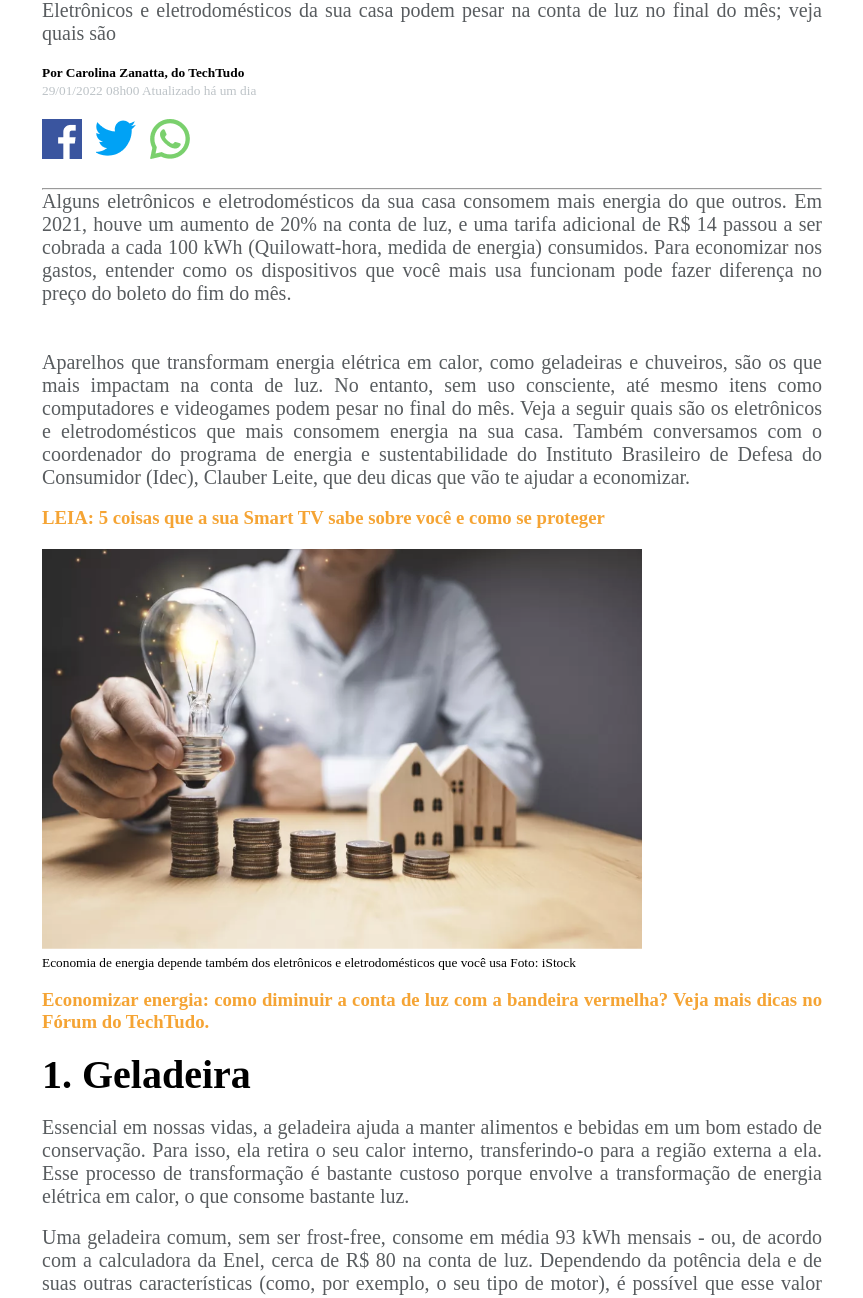
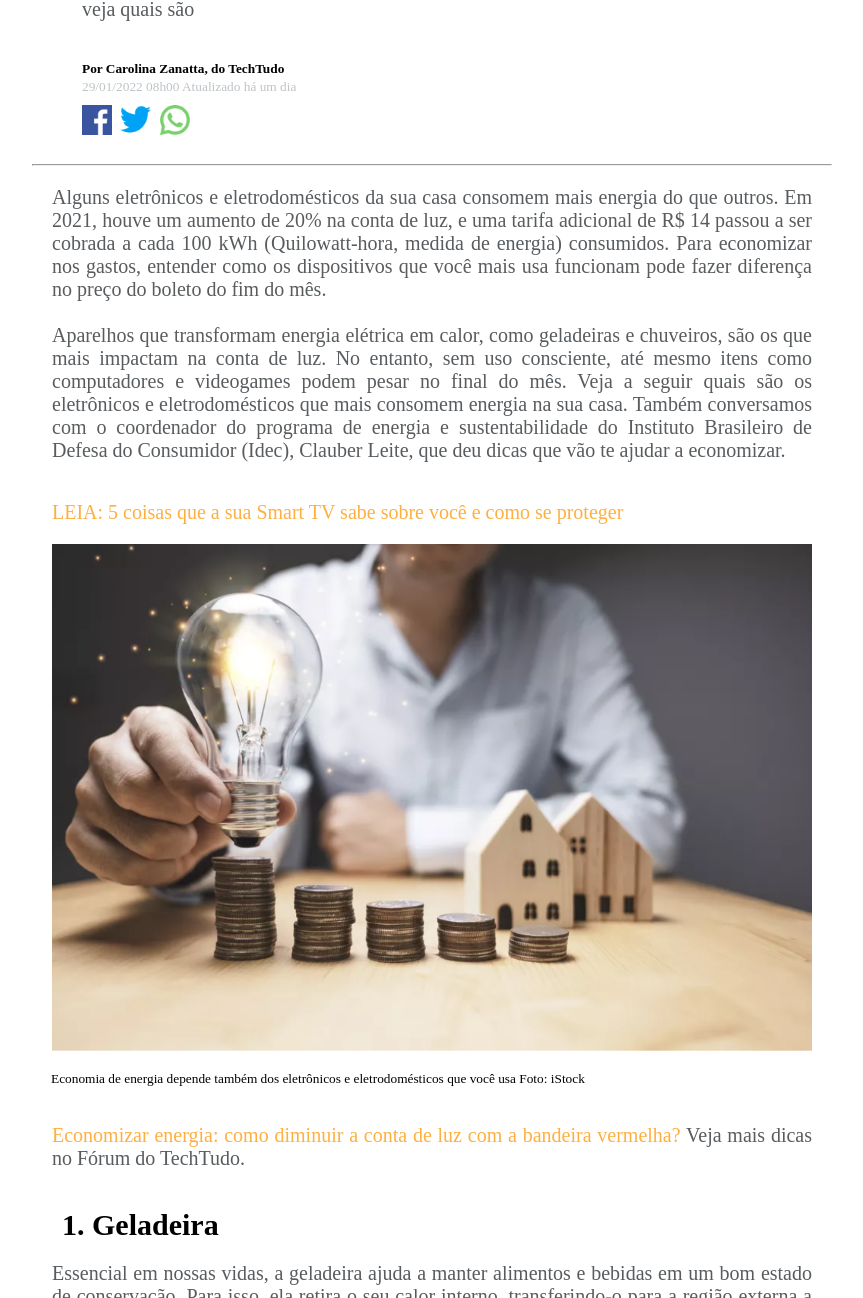
Before and after one commit to 27sarrazin/paginaconteudo, a plain HTML site: page index.html in a window 1280 px wide. Shown: the part 322-1620 px from the top of the page, without its empty margins (208-1071 px from the left). Drawn offline with Linux system fonts and the light colour scheme.

Commit message:
ajustes finais

```diff
--- /dev/null
+++ b/css/responsivo.css
@@ -0,0 +1,35 @@
+@charset "UTF-8";
+
+.topo{
+    border-bottom:10px solid #ffaf40;
+    width: 100%;
+    text-align: center;
+    font-weight: bold;
+    color: white;
+    background-color:#4b4b4b;
+    padding: 8px;
+
+}
+.topo2{
+    padding: 30px;
+    font-size: 50px;
+    text-align: center;
+}
+.topinho{
+    text-align: left;
+    padding-right: 40px;
+    padding-left: 50px;
+}
+
+.icone{
+    margin-left: 45px;
+
+}
+.rede-social{
+    height: 30px;
+    width: auto;
+    margin-top: 10px;
+    box-sizing: border-box;
+    margin-left: 5px;
+
+}
--- a/css/style.css
+++ b/css/style.css
@@ -6,69 +6,71 @@
 body,html{
     overflow-x: hidden;
 }
-.topo2{
-    font-size: 70px;
+main{
+    background-color: white;
+    margin: auto;
+    min-width: 320px;
+    max-width:800px;
+    padding: 20px;
+
 }
-.topo{
-    border-bottom:10px solid #ffaf40;
-    width: 100%;
-    text-align: center;
-    font-weight: bold;
-    color: white;
-    background-color:#4b4b4b;
-    padding: 8px;
+p{
+    font-size: 20px;
+    text-align: justify;
+    color: #585c5f;
+    padding: 20px;
+
+
+}
+span{
+    color:#bdc3c7;
+    margin-left: 50px;
+}
+picture img{
+    margin: auto;
+    display: block;
+}
+
+hr{
+    margin-top: 25px;
+
+}
+.moedas{
+    max-width: 95%;
+}
+.energia{
+    padding-top: 1px;
+    color: #ffaf40;
+
+}
+color{
+    color:#585c5f;
+}
+
+small{
+    margin-left: 19px;
+}
+
+.carol{
+    margin-left: 50px;
+}
+.geladeira{
+    height: 15%;
+    max-width: 95%;
+}
+ol{
+    list-style-position:inside;
+
+}
+.lista{
+    margin-left: 30px;
+    font-size: 30px;
+    font-weight: bolder;
 
 }
 footer{
     color: white;
     background-color:#4b4b4b;
     padding: 40px;
-}
-
-main{
-    margin: auto;
-    text-align: justify;
-    max-width: 780px;
-
 
 }
-p{
-    color: #585c5f;
-    font-size: 20px;
-}
-span{
-    color:#bdc3c7;
-}
-img{
-    margin-top: 20px;
-    margin-right: 10px;
-
-}
-hr{
-    margin-top: 25px;
-
-}
-h3{
-    color: #f5a434;
-}
-.moedas{
-    width: 600px;
-    height: 400px;
-
-}
-small{
-    margin-top: 500px;
-}
-.geladeira{
-    width: 600px;
-    height: 400px;
-}
-ol{
-    list-style-position:inside;
-
-}
-.lista{
-    font-size: 40px;
-    font-weight: bolder;
-
-}
--- a/index.html
+++ b/index.html
@@ -6,33 +6,41 @@
     <meta name="viewport" content="width=device-width, initial-scale=1.0">
     <title>Pagina de Conteudo</title>
     <link rel="stylesheet" href="css/style.css">
+    <link rel="stylesheet" href="css/responsivo.css">
 </head>
 <body>
+    <header>
         <div class="topo">
             <h1>Qual Comprar?</h1>
         </div>
+    </header>
     <main>
-        <header>
+        <div>
             <h1 class="topo2">
                 Os 'vilões' da luz: veja o que mais gasta energia e como economizar
             </h1>
             <br>
-            <p>
+            <p class="topinho">
                 Eletrônicos e eletrodomésticos da sua casa podem pesar na conta de luz no final do mês;
                 veja quais são
             </p>
             <br>
-                <small>
+                <small class="carol">
                     <b>Por Carolina Zanatta, do TechTudo</b><br>
                     <span>29/01/2022 08h00 Atualizado há um dia</span>
 
                 </small>
                 <br>
-                <img src="icones/facebook.png" alt="facebook">
-                <img src="icones/twitter.png" alt="twitter">
-                <img src="icones/whatsapp.png" alt="whatsapp">
-        </header>
+                <div class="icone">
+                    <img class="rede-social" src="icones/facebook.png" alt="facebook">
+                    <img class="rede-social" src="icones/twitter.png" alt="twitter">
+                    <img class="rede-social" src="icones/whatsapp.png" alt="whatsapp">
+
+                </div>
+
         <hr>
+        </div>
+        <div class="texto">
             <p>
                 Alguns eletrônicos e eletrodomésticos da sua casa consomem mais
                 energia do que outros. Em 2021, houve um aumento de 20% na conta
@@ -40,7 +48,6 @@ de luz, e uma tarifa adicional de R$ 14 passou a ser cobrada a cada 100
                 kWh (Quilowatt-hora, medida de energia) consumidos. Para
                 economizar nos gastos, entender como os dispositivos que você mais
                 usa funcionam pode fazer diferença no preço do boleto do fim do mês.<br>
-<br>
                 <br>
                 Aparelhos que transformam energia elétrica em calor, como geladeiras
                 e chuveiros, são os que mais impactam na conta de luz. No entanto,
@@ -53,41 +60,41 @@ Consumidor (Idec), Clauber Leite, que deu dicas que vão te ajudar a
                 economizar.
             </p>
             <br>
-        <h3>
+            <p class="energia">
                 LEIA: 5 coisas que a sua Smart TV sabe sobre você e como se proteger
-        </h3>
+            </p>
+            <picture>
+                <source media="(max-width:90px)" srcset="icones/moedas-pq.png" type="image/png">
                 <img class="moedas" src="icones/moedas.png" alt="moedas"><br>
+                <div>
                     <small>
                         Economia de energia depende também dos eletrônicos e eletrodomésticos que você usa Foto: iStock
                     </small>
+                </div>
+
+            </picture>
+
+
             <br>
             <br>
-        <h3 class="energia">
+            <p class="energia">
                 Economizar energia: como diminuir a conta de luz com a bandeira
                     vermelha?
-         Veja mais dicas no Fórum do TechTudo.</h3>
+             <color>Veja mais dicas no Fórum do TechTudo.</color></p>
             <br>
              <ol>
                 <li class="lista">
                     Geladeira
                 </li>
 
-         <br>
-         <p>Essencial em nossas vidas, a geladeira ajuda a manter alimentos e
-            bebidas em um bom estado de conservação. Para isso, ela retira o seu
-            calor interno, transferindo-o para a região externa a ela. Esse processo
-            de transformação é bastante custoso porque envolve a transformação
-            de energia elétrica em calor, o que consome bastante luz.</p>
-            <br>
              <p>
-                Uma geladeira comum, sem ser frost-free, consome em média 93 kWh
-mensais - ou, de acordo com a calculadora da Enel, cerca de R$ 80 na
-conta de luz. Dependendo da potência dela e de suas outras
-características (como, por exemplo, o seu tipo de motor), é possível
-que esse valor seja maior ou menor. Além de suas especificidades, há
-ainda outros fatores que podem impactar esse nível de consumo.
+                Essencial em nossas vidas, a geladeira ajuda a manter alimentos e bebidas em um bom estado de conservação. Para isso, ela retira o seu calor interno, transferindo-o para a região externa a ela. Esse processo de transformação é bastante custoso porque envolve a transformação
+                de energia elétrica em calor, o que consome bastante luz.
             </p>
-            <br>
+            <p>
+                Uma geladeira comum, sem ser frost-free, consome em média 93 kWh mensais - ou, de acordo com a calculadora da Enel, cerca de R$ 80 na conta de luz. Dependendo da potência dela e de suas outras
+                características (como, por exemplo, o seu tipo de motor), é possível que esse valor seja maior ou menor. Além de suas especificidades, há ainda outros fatores que podem impactar esse nível de consumo.
+                </p>
                 <p>
                     Como as geladeiras trabalham para manter seu ambiente interior a
                     temperaturas mais baixas, quando abrimos suas portas nós mudamos
@@ -100,7 +107,6 @@ mudando esses fatores internos de temperatura, o motor da geladeira
                     vai acionar mais vezes e, consequentemente, vai consumir mais
                     energia", diz.
                 </p>
-            <br>
                 <p>
                     Por isso, de acordo com Clauber, o ideal é manter uma relação
                     consciente com a geladeira, abrindo-a apenas quando necessário.
@@ -108,42 +114,35 @@ Desse modo, para quem deseja economia, aquela clássica história de
                     passar vários minutos com a porta aberta, apenas encarando o interior
                     do eletrodoméstico, também deve ser deixada de lado.
                 </p>
+                <picture>
+                    <source media="(max-width:90px)" srcset="icone/geladeira-pq.png" type="image/png">
                      <img class="geladeira" src="icones/geladeira.png" alt="geladeira">
+                </picture>
                 <br>
                 <small>
                 Evite abrir sua geladeira em excesso Foto: Reprodução/LG
                 </small>
-            <br>
-            <br>
                 <p>
-                Além disso, o especialista também atenta para as condições da
-geladeira. Isso porque, caso a borracha da porta esteja com problemas,
-o eletrodoméstico nunca fechará realmente - o que,
-consequentemente, causará um consumo ainda maior de luz. Desse
-modo, é importante prestar atenção ao estado em que estão as peças
-do aparelho.
+                    Além disso, o especialista também atenta para as condições da geladeira. Isso porque, caso a borracha da porta esteja com problemas, o eletrodoméstico nunca fechará realmente - o que,consequentemente, causará um consumo ainda maior de luz. Desse modo, é importante prestar atenção ao estado em que estão as peças do aparelho.
                 </p>
-            <br>
                 <p>
-                Clauber Leite lembrou ainda do termostato, que deve ser ajustado de
-acordo com as condições climáticas de onde moramos. Assim, em dias
-mais frios, por exemplo, a geladeira pode funcionar a temperaturas
-mais altas - o que ajuda bastante na economia do final do mês.
+                    Clauber Leite lembrou ainda do termostato, que deve ser ajustado de acordo com as condições climáticas de onde moramos. Assim, em dias mais frios, por exemplo, a geladeira pode funcionar a temperaturas mais altas - o que ajuda bastante na economia do final do mês.
                 </p>
-            <br>
                 <li class="lista">
                     Chuveiro eletrico
                 </li>
             </ol>
-        <br>
             <p>
                 Seguindo a mesma lógica da geladeira, o chuveiro elétrico é outro
                 "inimigo" da conta de luz. O motivo é simples: para aquecer a água, o
-aparelho também precisa converter energia em calor. Como o
-processo é custoso para o dispositivo, seu consumo energético acaba
-sendo alto também.
+                aparelho também precisa converter energia em calor. Como o processo é
+                custoso para o dispositivo, seu consumo energético acaba sendo alto também.
             </p>
+        </div>
+
     </main>
+
+
    <footer>
 
    </footer>
```
Also changed, not shown: icones/geladeira-pq.png (added), icones/moedas-pq.png (added). Lines whose indentation alone changed are shown as unchanged.
